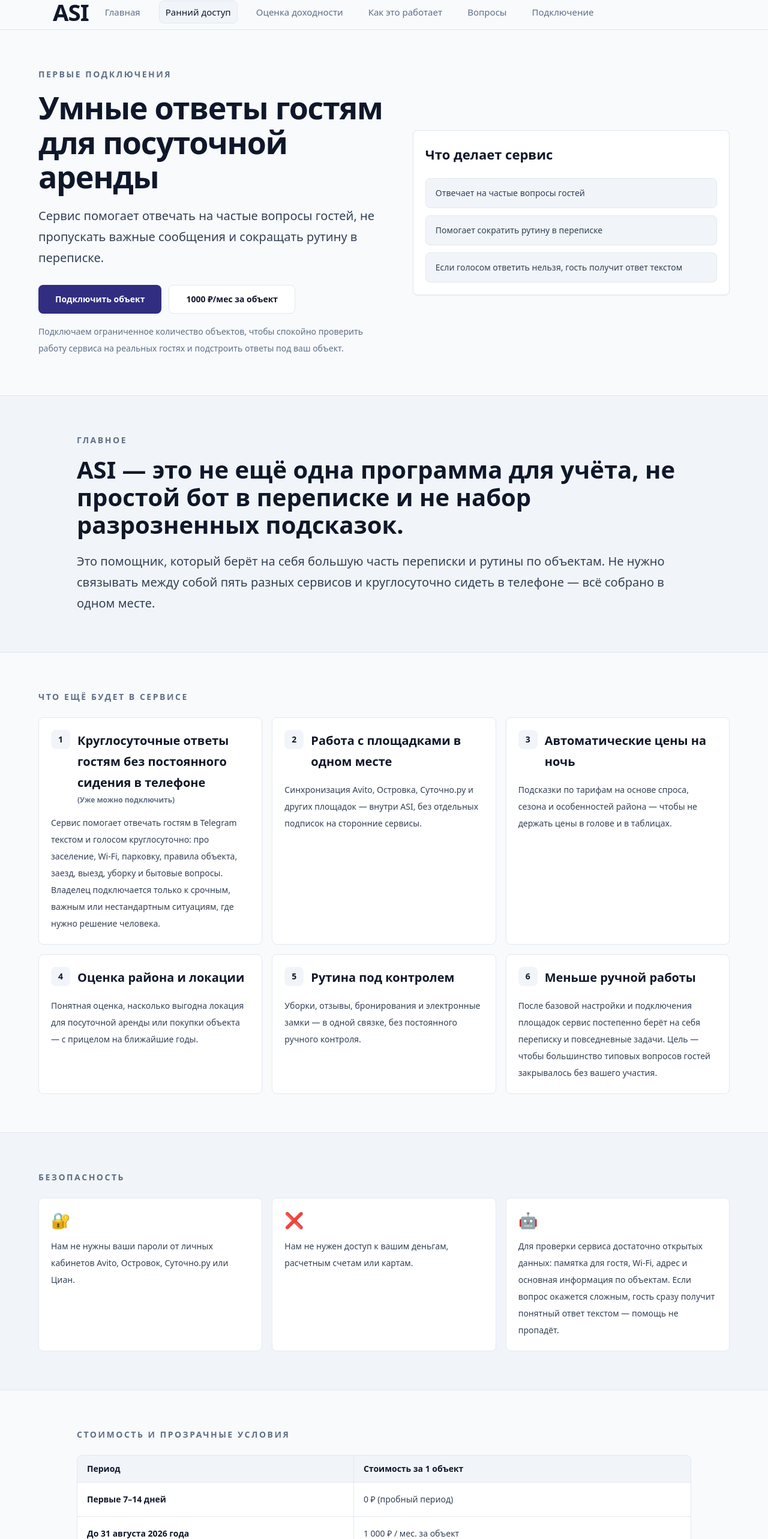
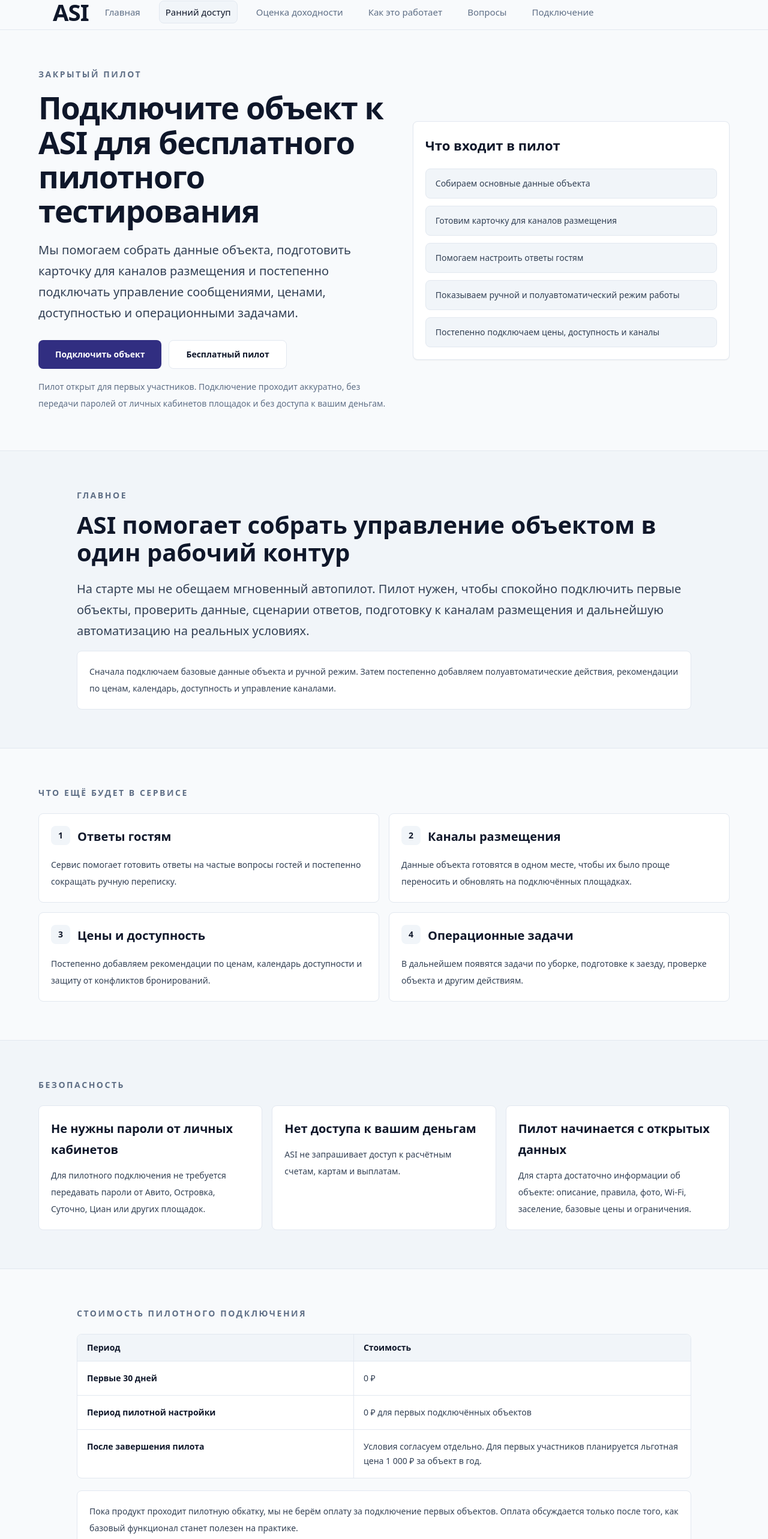
Before and after one commit to ASI-integration/asi-landing, a Next.js app: page /ru/early-access in a window 1280 px wide. Shown: the part 66-2632 px from the top of the page at 60% size. Built offline with nearby package versions, Linux system fonts and the light colour scheme.

Commit message:
Update early access pilot copy

```diff
--- a/src/app/ru/early-access/page.tsx
+++ b/src/app/ru/early-access/page.tsx
@@ -6,57 +6,60 @@ import { RuPublicNavHeader } from '@/components/ru/RuPublicNavHeader';
 import { ThemeProvider } from '@/theme/ThemeProvider';
 
 export const metadata: Metadata = {
-  title: 'Ранний доступ ASI для посуточной аренды',
-  description: 'Ранний доступ ASI для владельцев посуточных объектов: ответы гостям, меньше рутины в переписке.',
+  title: 'Закрытый пилот ASI для объектов посуточной аренды',
+  description:
+    'Бесплатное пилотное подключение объекта к ASI: сбор данных, подготовка карточки и постепенная настройка управления.',
 };
 
-const featureItems = [
+const pilotItems = [
+  'Собираем основные данные объекта',
+  'Готовим карточку для каналов размещения',
+  'Помогаем настроить ответы гостям',
+  'Показываем ручной и полуавтоматический режим работы',
+  'Постепенно подключаем цены, доступность и каналы',
+];
+
+const roadmapItems = [
   {
-    title: 'Круглосуточные ответы гостям без постоянного сидения в телефоне',
-    label: 'Уже можно подключить',
-    text: 'Сервис помогает отвечать гостям в Telegram текстом и голосом круглосуточно: про заселение, Wi-Fi, парковку, правила объекта, заезд, выезд, уборку и бытовые вопросы. Владелец подключается только к срочным, важным или нестандартным ситуациям, где нужно решение человека.',
+    title: 'Ответы гостям',
+    text: 'Сервис помогает готовить ответы на частые вопросы гостей и постепенно сокращать ручную переписку.',
   },
   {
-    title: 'Работа с площадками в одном месте',
-    text: 'Синхронизация Avito, Островка, Суточно.ру и других площадок — внутри ASI, без отдельных подписок на сторонние сервисы.',
+    title: 'Каналы размещения',
+    text: 'Данные объекта готовятся в одном месте, чтобы их было проще переносить и обновлять на подключённых площадках.',
   },
   {
-    title: 'Автоматические цены на ночь',
-    text: 'Подсказки по тарифам на основе спроса, сезона и особенностей района — чтобы не держать цены в голове и в таблицах.',
+    title: 'Цены и доступность',
+    text: 'Постепенно добавляем рекомендации по ценам, календарь доступности и защиту от конфликтов бронирований.',
   },
   {
-    title: 'Оценка района и локации',
-    text: 'Понятная оценка, насколько выгодна локация для посуточной аренды или покупки объекта — с прицелом на ближайшие годы.',
-  },
-  {
-    title: 'Рутина под контролем',
-    text: 'Уборки, отзывы, бронирования и электронные замки — в одной связке, без постоянного ручного контроля.',
-  },
-  {
-    title: 'Меньше ручной работы',
-    text: 'После базовой настройки и подключения площадок сервис постепенно берёт на себя переписку и повседневные задачи. Цель — чтобы большинство типовых вопросов гостей закрывалось без вашего участия.',
+    title: 'Операционные задачи',
+    text: 'В дальнейшем появятся задачи по уборке, подготовке к заезду, проверке объекта и другим действиям.',
   },
 ];
 
 const securityItems = [
   {
-    mark: '🔐',
-    text: 'Нам не нужны ваши пароли от личных кабинетов Avito, Островок, Суточно.ру или Циан.',
+    title: 'Не нужны пароли от личных кабинетов',
+    text: 'Для пилотного подключения не требуется передавать пароли от Авито, Островка, Суточно, Циан или других площадок.',
   },
   {
-    mark: '❌',
-    text: 'Нам не нужен доступ к вашим деньгам, расчетным счетам или картам.',
+    title: 'Нет доступа к вашим деньгам',
+    text: 'ASI не запрашивает доступ к расчётным счетам, картам и выплатам.',
   },
   {
-    mark: '🤖',
-    text: 'Для проверки сервиса достаточно открытых данных: памятка для гостя, Wi-Fi, адрес и основная информация по объектам. Если вопрос окажется сложным, гость сразу получит понятный ответ текстом — помощь не пропадёт.',
+    title: 'Пилот начинается с открытых данных',
+    text: 'Для старта достаточно информации об объекте: описание, правила, фото, Wi-Fi, заселение, базовые цены и ограничения.',
   },
 ];
 
 const pricingRows = [
-  ['Первые 7–14 дней', '0 ₽ (пробный период)'],
-  ['До 31 августа 2026 года', '1 000 ₽ / мес. за объект'],
-  ['С 1 сентября 2026 года', '3 000 ₽ за объект / мес. на 12 месяцев (всего 100 ₽ в сутки — цена чашки кофе)'],
+  ['Первые 30 дней', '0 ₽'],
+  ['Период пилотной настройки', '0 ₽ для первых подключённых объектов'],
+  [
+    'После завершения пилота',
+    'Условия согласуем отдельно. Для первых участников планируется льготная цена 1 000 ₽ за объект в год.',
+  ],
 ];
 
 export default function RuEarlyAccessPage() {
@@ -68,12 +71,13 @@ export default function RuEarlyAccessPage() {
         <section className="px-4 py-12 sm:px-6 sm:py-16">
           <div className="mx-auto grid max-w-6xl gap-10 lg:grid-cols-[1.05fr_0.95fr] lg:items-center">
             <div>
-              <p className="text-sm font-bold uppercase tracking-[0.18em] text-[var(--t-muted)]">Первые подключения</p>
+              <p className="text-sm font-bold uppercase tracking-[0.18em] text-[var(--t-muted)]">Закрытый пилот</p>
               <h1 className="mt-4 max-w-4xl text-3xl font-bold leading-tight tracking-tight text-[var(--t-text)] sm:text-5xl">
-                Умные ответы гостям для посуточной аренды
+                Подключите объект к ASI для бесплатного пилотного тестирования
               </h1>
               <p className="mt-5 max-w-3xl text-base leading-8 text-[var(--t-text-2)] sm:text-lg">
-                Сервис помогает отвечать на частые вопросы гостей, не пропускать важные сообщения и сокращать рутину в переписке.
+                Мы помогаем собрать данные объекта, подготовить карточку для каналов размещения и постепенно подключать
+                управление сообщениями, ценами, доступностью и операционными задачами.
               </p>
               <div className="mt-7">
                 <div className="flex flex-wrap gap-3">
@@ -84,26 +88,23 @@ export default function RuEarlyAccessPage() {
                     Подключить объект
                   </a>
                   <a
-                    href="#pilot-form"
+                    href="#pricing"
                     className="inline-flex min-h-12 items-center justify-center rounded-lg border border-[var(--t-border)] bg-[var(--t-surface)] px-7 py-3 text-sm font-bold text-[var(--t-text)] transition hover:bg-[var(--t-surface-2)]"
                   >
-                    1000 ₽/мес за объект
+                    Бесплатный пилот
                   </a>
                 </div>
                 <p className="mt-4 max-w-2xl text-sm leading-7 text-[var(--t-muted)]">
-                  Подключаем ограниченное количество объектов, чтобы спокойно проверить работу сервиса на реальных гостях и подстроить ответы под ваш объект.
+                  Пилот открыт для первых участников. Подключение проходит аккуратно, без передачи паролей от личных
+                  кабинетов площадок и без доступа к вашим деньгам.
                 </p>
               </div>
             </div>
 
             <div className="rounded-lg border border-[var(--t-border)] bg-[var(--t-surface)] p-5 shadow-sm">
-              <h2 className="text-xl font-bold text-[var(--t-text)]">Что делает сервис</h2>
+              <h2 className="text-xl font-bold text-[var(--t-text)]">Что входит в пилот</h2>
               <ul className="mt-5 space-y-3">
-                {[
-                  'Отвечает на частые вопросы гостей',
-                  'Помогает сократить рутину в переписке',
-                  'Если голосом ответить нельзя, гость получит ответ текстом',
-                ].map((item) => (
+                {pilotItems.map((item) => (
                   <li key={item} className="rounded-lg border border-[var(--t-border)] bg-[var(--t-surface-2)] px-4 py-3 text-sm leading-6 text-[var(--t-text-2)]">
                     {item}
                   </li>
@@ -117,10 +118,16 @@ export default function RuEarlyAccessPage() {
           <div className="mx-auto max-w-5xl">
             <p className="text-sm font-bold uppercase tracking-[0.18em] text-[var(--t-muted)]">Главное</p>
             <h2 className="mt-4 text-2xl font-bold leading-tight text-[var(--t-text)] sm:text-4xl">
-              ASI — это не ещё одна программа для учёта, не простой бот в переписке и не набор разрозненных подсказок.
+              ASI помогает собрать управление объектом в один рабочий контур
             </h2>
             <p className="mt-5 text-base leading-8 text-[var(--t-text-2)] sm:text-lg">
-              Это помощник, который берёт на себя большую часть переписки и рутины по объектам. Не нужно связывать между собой пять разных сервисов и круглосуточно сидеть в телефоне — всё собрано в одном месте.
+              На старте мы не обещаем мгновенный автопилот. Пилот нужен, чтобы спокойно подключить первые объекты,
+              проверить данные, сценарии ответов, подготовку к каналам размещения и дальнейшую автоматизацию на реальных
+              условиях.
+            </p>
+            <p className="mt-4 rounded-lg border border-[var(--t-border)] bg-[var(--t-surface)] p-5 text-sm leading-7 text-[var(--t-text-2)]">
+              Сначала подключаем базовые данные объекта и ручной режим. Затем постепенно добавляем полуавтоматические
+              действия, рекомендации по ценам, календарь, доступность и управление каналами.
             </p>
           </div>
         </section>
@@ -128,17 +135,14 @@ export default function RuEarlyAccessPage() {
         <section className="px-4 py-12 sm:px-6 sm:py-16">
           <div className="mx-auto max-w-6xl">
             <p className="text-sm font-bold uppercase tracking-[0.18em] text-[var(--t-muted)]">Что ещё будет в сервисе</p>
-            <div className="mt-6 grid gap-4 md:grid-cols-2 lg:grid-cols-3">
-              {featureItems.map((item, index) => (
+            <div className="mt-6 grid gap-4 md:grid-cols-2">
+              {roadmapItems.map((item, index) => (
                 <article key={item.title} className="rounded-lg border border-[var(--t-border)] bg-[var(--t-surface)] p-5">
                   <div className="flex items-start gap-3">
                     <span className="inline-flex h-8 w-8 shrink-0 items-center justify-center rounded-lg bg-[var(--t-surface-2)] text-sm font-bold text-[var(--t-text)]">
                       {index + 1}
                     </span>
-                    <div>
-                      <h2 className="text-lg font-bold text-[var(--t-text)]">{item.title}</h2>
-                      {item.label ? <p className="mt-1 text-xs font-semibold text-[var(--t-muted)]">({item.label})</p> : null}
-                    </div>
+                    <h2 className="text-lg font-bold text-[var(--t-text)]">{item.title}</h2>
                   </div>
                   <p className="mt-4 text-sm leading-7 text-[var(--t-text-2)]">{item.text}</p>
                 </article>
@@ -152,24 +156,22 @@ export default function RuEarlyAccessPage() {
             <p className="text-sm font-bold uppercase tracking-[0.18em] text-[var(--t-muted)]">Безопасность</p>
             <div className="mt-6 grid gap-4 lg:grid-cols-3">
               {securityItems.map((item) => (
-                <div key={item.text} className="rounded-lg border border-[var(--t-border)] bg-[var(--t-surface)] p-5">
-                  <span className="text-2xl" aria-hidden="true">
-                    {item.mark}
-                  </span>
+                <article key={item.title} className="rounded-lg border border-[var(--t-border)] bg-[var(--t-surface)] p-5">
+                  <h2 className="text-lg font-bold text-[var(--t-text)]">{item.title}</h2>
                   <p className="mt-3 text-sm leading-7 text-[var(--t-text-2)]">{item.text}</p>
-                </div>
+                </article>
               ))}
             </div>
           </div>
         </section>
 
-        <section className="px-4 py-12 sm:px-6 sm:py-16">
+        <section id="pricing" className="scroll-mt-24 px-4 py-12 sm:px-6 sm:py-16">
           <div className="mx-auto max-w-5xl">
-            <p className="text-sm font-bold uppercase tracking-[0.18em] text-[var(--t-muted)]">Стоимость и прозрачные условия</p>
+            <p className="text-sm font-bold uppercase tracking-[0.18em] text-[var(--t-muted)]">Стоимость пилотного подключения</p>
             <div className="mt-6 overflow-hidden rounded-lg border border-[var(--t-border)] bg-[var(--t-surface)]">
               <div className="grid grid-cols-[0.9fr_1.1fr] border-b border-[var(--t-border)] bg-[var(--t-surface-2)] text-sm font-bold text-[var(--t-text)]">
                 <div className="px-4 py-3">Период</div>
-                <div className="border-l border-[var(--t-border)] px-4 py-3">Стоимость за 1 объект</div>
+                <div className="border-l border-[var(--t-border)] px-4 py-3">Стоимость</div>
               </div>
               {pricingRows.map(([period, price]) => (
                 <div key={period} className="grid grid-cols-[0.9fr_1.1fr] border-b border-[var(--t-border)] text-sm leading-6 text-[var(--t-text-2)] last:border-b-0">
@@ -179,7 +181,8 @@ export default function RuEarlyAccessPage() {
               ))}
             </div>
             <p className="mt-5 rounded-lg border border-[var(--t-border)] bg-[var(--t-surface)] p-5 text-sm leading-7 text-[var(--t-text-2)]">
-              🛡 Полная свобода и никаких обязательств. Если по какой-либо причине система вам не подошла, вы можете отменить подписку в один клик. Сервис продолжит полноценно работать на ваших объектах до окончания уже оплаченного периода.
+              Пока продукт проходит пилотную обкатку, мы не берём оплату за подключение первых объектов. Оплата обсуждается
+              только после того, как базовый функционал станет полезен на практике.
             </p>
           </div>
         </section>
@@ -189,10 +192,15 @@ export default function RuEarlyAccessPage() {
             <div className="mb-8">
               <p className="text-sm font-bold uppercase tracking-[0.18em] text-[var(--t-muted)]">Заявка</p>
               <h2 className="mt-3 text-2xl font-bold text-[var(--t-text)] sm:text-3xl">
-                Подключить объект
+                Подключить объект к пилоту
               </h2>
               <p className="mt-3 max-w-2xl text-sm leading-7 text-[var(--t-text-2)]">
-                Оставьте контакты — свяжемся и поможем с подключением.
+                Оставьте контакты и краткую информацию об объекте. Мы свяжемся, уточним данные и поможем пройти первые
+                шаги подключения.
+              </p>
+              <p className="mt-3 max-w-3xl rounded-lg border border-[var(--t-border)] bg-[var(--t-surface)] p-5 text-sm leading-7 text-[var(--t-text-2)]">
+                Для старта понадобятся: адрес или район, тип объекта, фото, описание, правила проживания, условия
+                заселения, Wi-Fi, базовая цена и список площадок, где объект уже размещён.
               </p>
             </div>
             <EarlyAccessObjectForm />
--- a/src/components/early-access/EarlyAccessObjectForm.tsx
+++ b/src/components/early-access/EarlyAccessObjectForm.tsx
@@ -5,13 +5,13 @@ import { useState } from 'react';
 import { readResponseJson } from '@/lib/safeResponseJson';
 import type { PilotObjectSummary } from '@/lib/communication/pilot-object-intake';
 
-type CommunityStatus = 'community_member' | 'standard_terms' | 'community_info';
+type PilotReadiness = 'ready_to_start' | 'need_help_collecting' | 'want_to_discuss';
 
 type FormState = {
   name: string;
   contact: string;
   objectsCount: string;
-  communityStatus: CommunityStatus;
+  pilotReadiness: PilotReadiness;
 };
 
 type SaveResponse = {
@@ -24,7 +24,7 @@ const initialState: FormState = {
   name: '',
   contact: '',
   objectsCount: '',
-  communityStatus: 'community_member',
+  pilotReadiness: 'ready_to_start',
 };
 
 const objectCountOptions = [
@@ -35,26 +35,25 @@ const objectCountOptions = [
   'Более 20 объектов',
 ];
 
-const communityOptions: Array<{ value: CommunityStatus; label: string }> = [
+const pilotReadinessOptions: Array<{ value: PilotReadiness; label: string }> = [
   {
-    value: 'community_member',
-    label: 'Участник сообщества Стригунова или Брагина — 1 000 ₽/мес на год',
+    value: 'ready_to_start',
+    label: 'Есть базовые данные объекта, можно начинать пилотное подключение',
   },
   {
-    value: 'standard_terms',
-    label: 'Стандартные условия',
+    value: 'need_help_collecting',
+    label: 'Нужно помочь собрать описание, правила, фото и условия заселения',
   },
   {
-    value: 'community_info',
-    label: 'Хочу узнать про сообщество и скидку',
+    value: 'want_to_discuss',
+    label: 'Сначала хочу обсудить формат пилота',
   },
 ];
 
-const communitySubmissionLabels: Record<CommunityStatus, string> = {
-  community_member:
-    'Участник сообщества Ярослава Стригунова или Анатолия Брагина. Зафиксировать стартовую цену на 1 год.',
-  standard_terms: 'Стандартные условия участия.',
-  community_info: 'Хочет узнать, как вступить в сообщество и получить скидку на год.',
+const pilotReadinessSubmissionLabels: Record<PilotReadiness, string> = {
+  ready_to_start: 'Есть базовые данные объекта, можно начинать пилотное подключение.',
+  need_help_collecting: 'Нужно помочь собрать описание, правила, фото и условия заселения.',
+  want_to_discuss: 'Сначала хочет обсудить формат пилота.',
 };
 
 export function EarlyAccessObjectForm() {
@@ -73,7 +72,8 @@ export function EarlyAccessObjectForm() {
 
     const details = [
       `Количество объектов: ${form.objectsCount}`,
-      `Условия участия: ${communitySubmissionLabels[form.communityStatus]}`,
+      `Готовность к пилоту: ${pilotReadinessSubmissionLabels[form.pilotReadiness]}`,
+      'Для старта нужны: адрес или район, тип объекта, фото, описание, правила проживания, условия заселения, Wi-Fi, базовая цена и список площадок размещения.',
     ].join('\n');
 
     try {
@@ -81,7 +81,7 @@ export function EarlyAccessObjectForm() {
         method: 'POST',
         headers: { 'Content-Type': 'application/json' },
         body: JSON.stringify({
-          city: 'Заявка раннего доступа',
+          city: 'Заявка на пилотное подключение',
           objectName: form.name,
           addressOrArea: '',
           wifiName: '',
@@ -103,7 +103,7 @@ export function EarlyAccessObjectForm() {
       setStatus('Заявка отправлена. Свяжемся с вами в ближайшее время.');
       setForm(initialState);
     } catch {
-      setStatus('Ошибка сети. Попробуйте еще раз.');
+      setStatus('Ошибка сети. Попробуйте ещё раз.');
     } finally {
       setSaving(false);
     }
@@ -150,15 +150,15 @@ export function EarlyAccessObjectForm() {
         </label>
 
         <fieldset className="grid gap-3">
-          <legend className="text-sm font-semibold text-[var(--t-text)]">Условия участия</legend>
-          {communityOptions.map((option) => (
+          <legend className="text-sm font-semibold text-[var(--t-text)]">Готовность к подключению</legend>
+          {pilotReadinessOptions.map((option) => (
             <label key={option.value} className="flex gap-3 rounded-lg border border-[var(--t-border)] bg-[var(--t-surface-2)] px-4 py-3 text-sm leading-6 text-[var(--t-text-2)]">
               <input
                 type="radio"
-                name="communityStatus"
+                name="pilotReadiness"
                 value={option.value}
-                checked={form.communityStatus === option.value}
-                onChange={() => updateField('communityStatus', option.value)}
+                checked={form.pilotReadiness === option.value}
+                onChange={() => updateField('pilotReadiness', option.value)}
                 className="mt-1 h-4 w-4"
               />
               <span>{option.label}</span>
```
